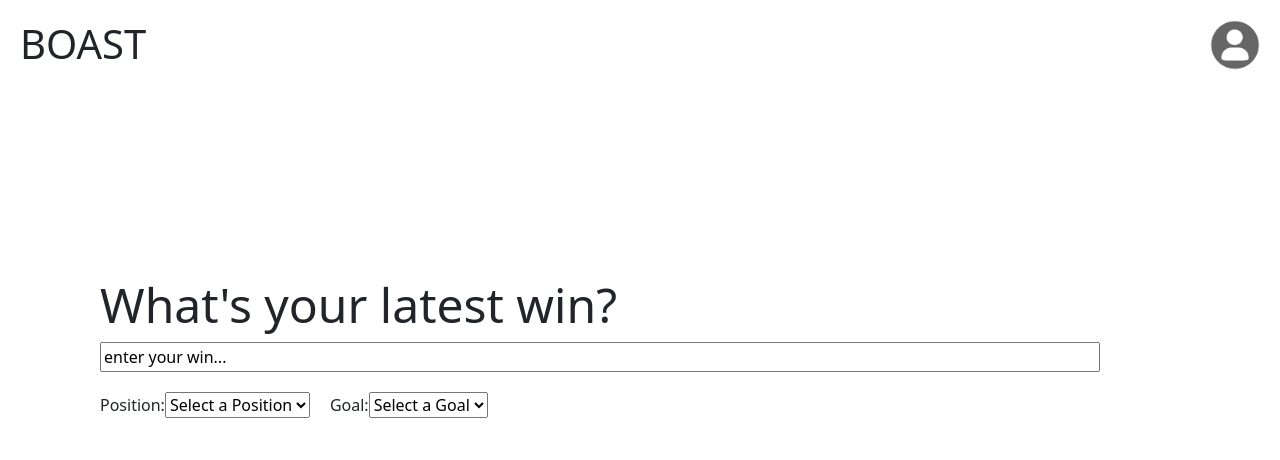
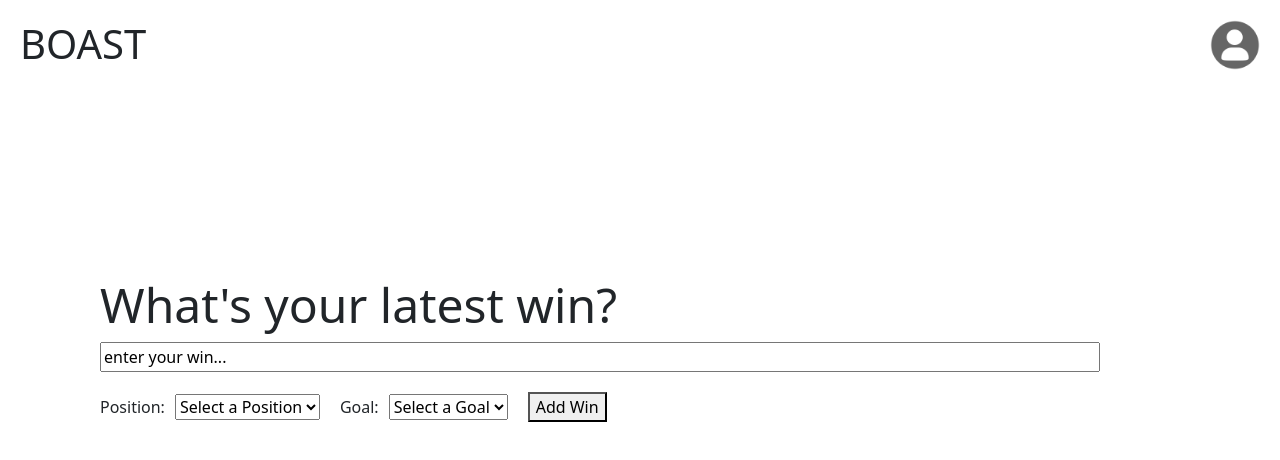
Before and after one commit to TheBoastApp/boastapp, a React (Create React App) app: page / in a window 1280 px wide. Shown: the top 460 px of the page. Built offline with nearby package versions, Linux system fonts and the light colour scheme.

Commit message:
Adding functionality to only load positions when user is logged in

```diff
--- a/db.json
+++ b/db.json
@@ -15,7 +15,25 @@
           "goals": [
             {
               "id": 1,
-              "wins": []
+              "content": "Migrate HomeStory pipeline into data lake ",
+              "wins": [
+                {
+                  "id": 1,
+                  "content": "Wrote intial code"
+                },
+                {
+                  "id": 2,
+                  "content": "Got senior engineers' OK on code"
+                },
+                {
+                  "id": 3,
+                  "content": "Ate lots of food"
+                },
+                {
+                  "id": 4,
+                  "content": "Some cool stuff"
+                }
+              ]
             }
           ]
         },
--- a/src/App.tsx
+++ b/src/App.tsx
@@ -1,49 +1,30 @@
 import React from 'react';
 
 import { useState } from 'react';
+
 import Header from './components/HeaderComponent/Header';
+import MainNewWinForm from './components/MainNewWinComponent/MainNewWinForm';
+import { User } from './types';
+
 import './index.css';
 
-const unknownUser = {
+const unknownUser: User = {
   firstName: "",
   lastName: "",
-  email: "@gmail.com",
+  email: "",
   password: "",
   profilePic: "",
   positions: []
 };
 
-const NewWinForm = () => {
-  return (
-    <div style={{ marginLeft: '100px' }}>
-      <form>
-        <input
-          value='enter your win...'
-          style={{ width: '1000px', marginBottom: '20px'}}
-          /><br />
-        <label>Position: </label>
-        <select style={{marginRight: '20px'}}>
-          <option value='None'>Select a Position</option>
-          <option value='Volvo'>Volvo</option>
-        </select>
-        <label>Goal: </label>
-        <select>
-          <option value='None'>Select a Goal</option>
-          <option value='Volvo'>Volvo</option>
-        </select>
-      </form>
-    </div>
-  );
-}
-
 const App = () => {
-  const [user, setUser] = useState(unknownUser);
+  const [user, setUser] = useState<User>(unknownUser);
 
   return (
     <div>
       <Header user={user} setUser={setUser} />
       <h2 className="mainWinFormTitle">What's your latest win?</h2>
-      <NewWinForm />
+      <MainNewWinForm user={user} setUser={setUser} />
     </div>
   );
 }
--- a/src/components/HeaderComponent/Header.tsx
+++ b/src/components/HeaderComponent/Header.tsx
@@ -2,8 +2,9 @@ import { useState } from 'react';
 
 import LoginModal from './LoginModal';
 import SignUpModal from './SignUpModal';
+import { User } from '../../types';
 
-const ProfilePic = (props: { user: object, setShowLoginModal: any }) => {
+const ProfilePic = (props: { user: User, setShowLoginModal: any }) => {
   return (
     <img
       className='avatar'
@@ -13,9 +14,9 @@ const ProfilePic = (props: { user: object, setShowLoginModal: any }) => {
   );
 }
 
-const Header = (props: { user: object, setUser: any }) => {
-  const [showLoginModal, setShowLoginModal] = useState(false);
-  const [showSignUpModal, setShowSignUpModal] = useState(false);
+const Header = (props: { user: User, setUser: any }) => {
+  const [showLoginModal, setShowLoginModal] = useState<boolean>(false);
+  const [showSignUpModal, setShowSignUpModal] = useState<boolean>(false);
 
   return (
     <div>
--- a/src/components/HeaderComponent/LoginModal.tsx
+++ b/src/components/HeaderComponent/LoginModal.tsx
@@ -1,6 +1,7 @@
 import { useState } from 'react';
 
 import userService from '../../services/userService';
+import { User } from '../../types';
 
 /*
   Component that returns a form for users to login
@@ -53,12 +54,12 @@ const LoginModal = (props: {
   showLoginModal: boolean,
   setShowLoginModal: any,
   setShowSignUpModal: any,
-  user: object,
+  user: User,
   setUser: any }) => {
 
-  const [email, setEmail] = useState('');
-  const [password, setPassword] = useState('');
-  const [loginError, setLoginError] = useState(false);
+  const [email, setEmail] = useState<string>('');
+  const [password, setPassword] = useState<string>('');
+  const [loginError, setLoginError] = useState<boolean>(false);
   // console.log('User:', props.user);
 
 // if user clicks out, get rid of modal and clear fields
--- a/src/components/HeaderComponent/SignUpModal.tsx
+++ b/src/components/HeaderComponent/SignUpModal.tsx
@@ -4,6 +4,7 @@ import axios from 'axios';
 import { useState } from 'react';
 
 import userService from '../../services/userService';
+import { User } from '../../types';
 
 /*
   Component that returns a form for users to create a new account
@@ -124,7 +125,7 @@ const SignUpModal = (props: {
 
   const handleSignUpClick = () => {
     // use captured information to create a new user
-    const newUserObject = {
+    const newUserObject: User = {
       firstName: firstName,
       lastName: lastName,
       email: email,
--- /dev/null
+++ b/src/components/MainNewWinComponent/MainNewWinForm.tsx
@@ -0,0 +1,172 @@
+import React from 'react';
+
+import { useState, useEffect } from 'react';
+import { User, Position, Goal, Win } from '../../types';
+
+import positionsService from '../../services/positionsService';
+import userService from '../../services/userService';
+
+const ID = 'id';
+const TITLE = 'title';
+const COMPANY = 'company';
+const GOALS = 'goals';
+const CONTENT = 'content';
+const WINS = 'wins';
+
+const MainNewWinForm = ( props: { user: User, setUser: any } ) => {
+  const [win, setWin] = useState<string>('enter your win...');
+  const [positionID, setPositionID] = useState<number>(0);
+  const [goalID, setGoalID] = useState<number>(0);
+  const [userPositions, setUserPositions] = useState<Position[]>([]);
+  const [goals, setGoals] = useState<Goal[]>([]);
+
+  // get all of user's positions
+  useEffect(() => {
+    if (props.user.email !== '') {
+      console.log(props.user.email)
+      positionsService
+        .getAllPositions(props.user.email)
+        .then(returnedPositions => setUserPositions(returnedPositions));
+    }
+  }, [props.user]);
+
+  // on change handlers to capture info entered into form fields
+  const handleWinOnChange = ( event: any ) => {
+    setWin(event.target.value);
+  }
+
+  const handleGoalOnChange = ( event: any ) => {
+    setGoalID(parseInt(event.target.value));
+  }
+
+  const handlePositionOnChange = ( event: any ) => {
+    const posID: number = parseInt(event.target.value);
+    setPositionID(posID);
+
+    // find position where position id matches
+    // populate goals dropdown
+    const position : Position | undefined =
+      userPositions.find( position => position[ID] === posID);
+
+    if (position !== undefined) {
+      setGoals(position[GOALS]);
+    }
+
+  }
+
+  /*
+    This super gnarly function handles creating a new win.
+    Currently, this is inefficient, but the hope is to optimize this once we move
+    to MongoDB
+  */
+  const handleNewWinSubmit = ( event: any ) => {
+    event.preventDefault();
+    console.log(`Submitting:\npositionID:${positionID}\ngoalID:${goalID}\nwin:${win}`);
+
+    // grab the goal and position objects
+    const currentPosition : Position | undefined =
+      userPositions.find( position => position[ID] === positionID );
+
+    const currentGoal : Goal | undefined =
+      goals.find( goal => goal[ID] === goalID );
+
+    if (currentPosition !== undefined && currentGoal !== undefined) {
+
+      // create new win object
+      const newWinObject : Win = {
+        id: currentGoal[WINS].length + 1,
+        content: win
+      }
+
+      console.log('new win object:', newWinObject);
+
+      // concat new win object to wins array
+      const newWins : Win[] = currentGoal[WINS].concat(newWinObject);
+      console.log('new wins:', newWins);
+
+      // create new goal object that contains everything, but change wins
+      const changedGoal : Goal = {
+        ... currentGoal,
+        wins: newWins
+      };
+
+      // concat new goals object to goals array
+      const newGoals : Goal[] = currentPosition[GOALS]
+                        .filter( goal => goal.id !== goalID )
+                        .concat(changedGoal);
+
+      // create new positions object that contains everything, but change goals
+      const changedPosition : Position = {
+        ... currentPosition,
+        goals: newGoals
+      };
+
+      console.log('new position:', changedPosition);
+
+      // concat new position object to positions array
+      const newPositions : Position[] =
+        userPositions
+          .filter( position => position.id !== positionID )
+          .concat(changedPosition);
+
+      console.log('new positions:', newPositions);
+
+      // create a new user object with new positions
+      const newUserObject : User = {
+        ... props.user,
+        positions: newPositions
+      };
+
+      // call DB with a PUT request
+      if (props.user.id) {
+        userService
+          .updateUser(props.user.id, newUserObject)
+          .then(response => {
+            props.setUser(response);
+            setWin('');
+          });
+      }
+    }
+  }
+
+  return (
+    <div style={{ marginLeft: '100px' }}>
+      <form onSubmit={handleNewWinSubmit}>
+        <input
+          value={win}
+          onChange={handleWinOnChange}
+          style={{ width: '1000px', marginBottom: '20px'}}
+          /><br />
+        <label>Position: </label>
+        <select
+          style={{ marginLeft: '10px', marginRight: '20px' }}
+          onChange={handlePositionOnChange}
+          required>
+          <option value=''>Select a Position</option>
+          { positionID ? <option value=''>Create New &gt; &gt;</option> : null }
+          {userPositions.map(
+              position =>
+              <option key={position[ID]} value={position[ID]}>
+              {position[TITLE]}, {position[COMPANY]}
+              </option>)}
+        </select>
+        <label>Goal: </label>
+        <select
+          style={{ marginLeft: '10px', marginRight: '20px' }}
+          onChange={handleGoalOnChange}
+          required>
+          <option value=''>Select a Goal</option>
+          { positionID ? <option value=''>Create New &gt; &gt;</option> : null }
+          { goals.map(
+              goal =>
+              <option key={goal[ID]} value={goal[ID]}>
+              {goal[CONTENT]}
+              </option>)}
+        </select>
+        <button type='submit'>Add Win</button>
+      </form>
+    </div>
+  );
+}
+
+export default MainNewWinForm;
--- a/src/services/goalService.tsx
+++ b/src/services/goalService.tsx
@@ -1,8 +1,9 @@
 import axios from 'axios';
 
 const baseUrl = 'http://localhost:3001/users';
+const GOALS = 'goals';
 
-const getAllGoals = () => {
+const getAllGoals = ( email: string, position: number ) => {
 
 };
 
--- a/src/services/positionsService.tsx
+++ b/src/services/positionsService.tsx
@@ -1,11 +1,16 @@
 import axios from 'axios';
 
 const baseUrl = 'http://localhost:3001/users';
+const POSITIONS = 'positions';
 
-const getAllPositions = () => {
+const getAllPositions = ( email: string ) => {
   /*
     This needs to be completed.
   */
+  return axios
+          .get(`${baseUrl}?email=${email}`)
+          .then(response => response.data[0])
+          .then(data => data[POSITIONS]);
 };
 
 const getPosition = () => {
--- a/src/services/winService.tsx
+++ b/src/services/winService.tsx
@@ -1,6 +1,7 @@
 import axios from 'axios';
 
 const baseUrl = 'http://localhost:3001/users';
+const ID = 'id';
 
 const getAllWins = () => {
   /*
@@ -14,13 +15,13 @@ const getWin = () => {
   */
 };
 
-const createWin = () => {
-  /*
-    This needs to be completed.
-  */
+const createWin = ( ) => {
+
 };
 
 const updateWin = () => {
+  // create a new user object with all the information
+  //
   /*
     This needs to be completed.
   */
--- /dev/null
+++ b/src/types.tsx
@@ -0,0 +1,27 @@
+export interface Win {
+  id: number,
+  content: string
+}
+
+export interface Goal {
+  id: number,
+  content: string,
+  wins: Win[]
+}
+
+export interface Position {
+  id: number,
+  title: string
+  company: string,
+  goals: Goal[]
+}
+
+export interface User {
+  id?: number,
+  firstName: string,
+  lastName: string,
+  email: string,
+  password: string,
+  profilePic: string,
+  positions: Position[]
+}
```
Also changed, not shown: src/services/userService.tsx (+14 -18 lines).
